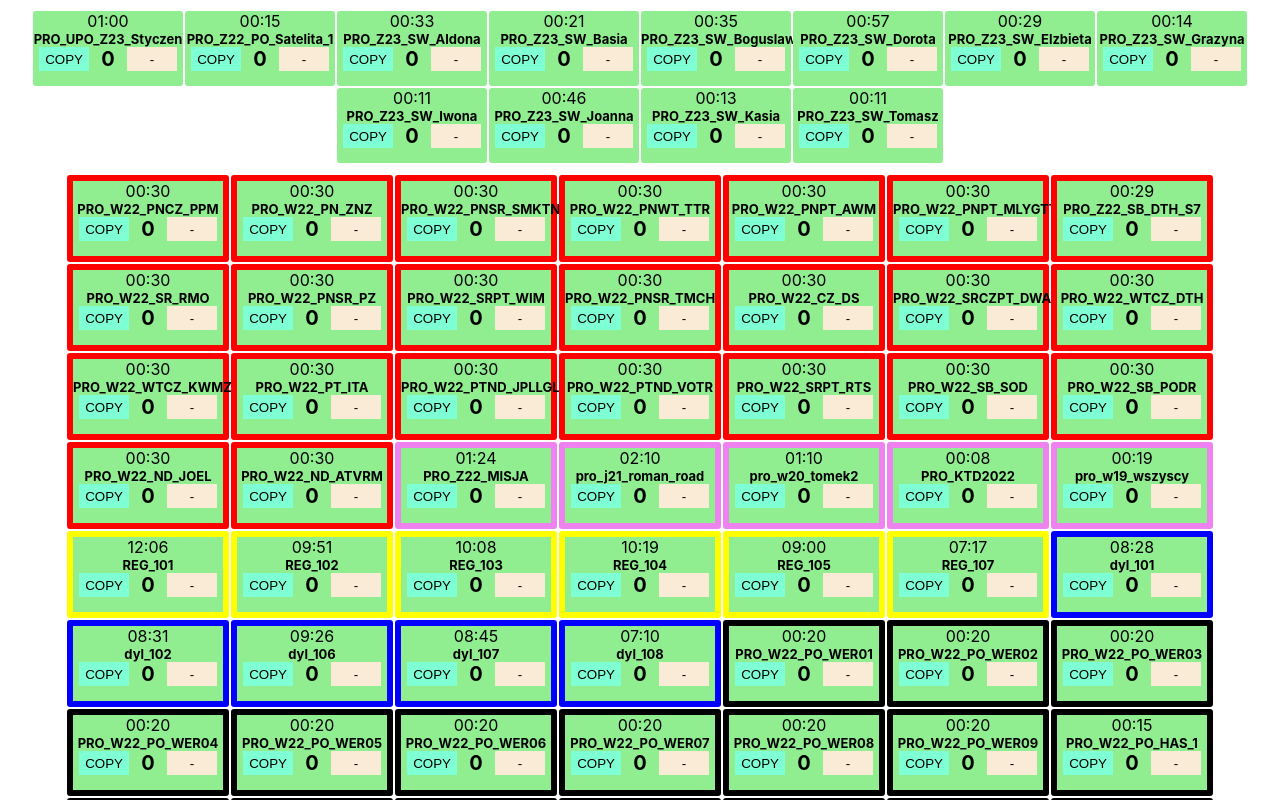
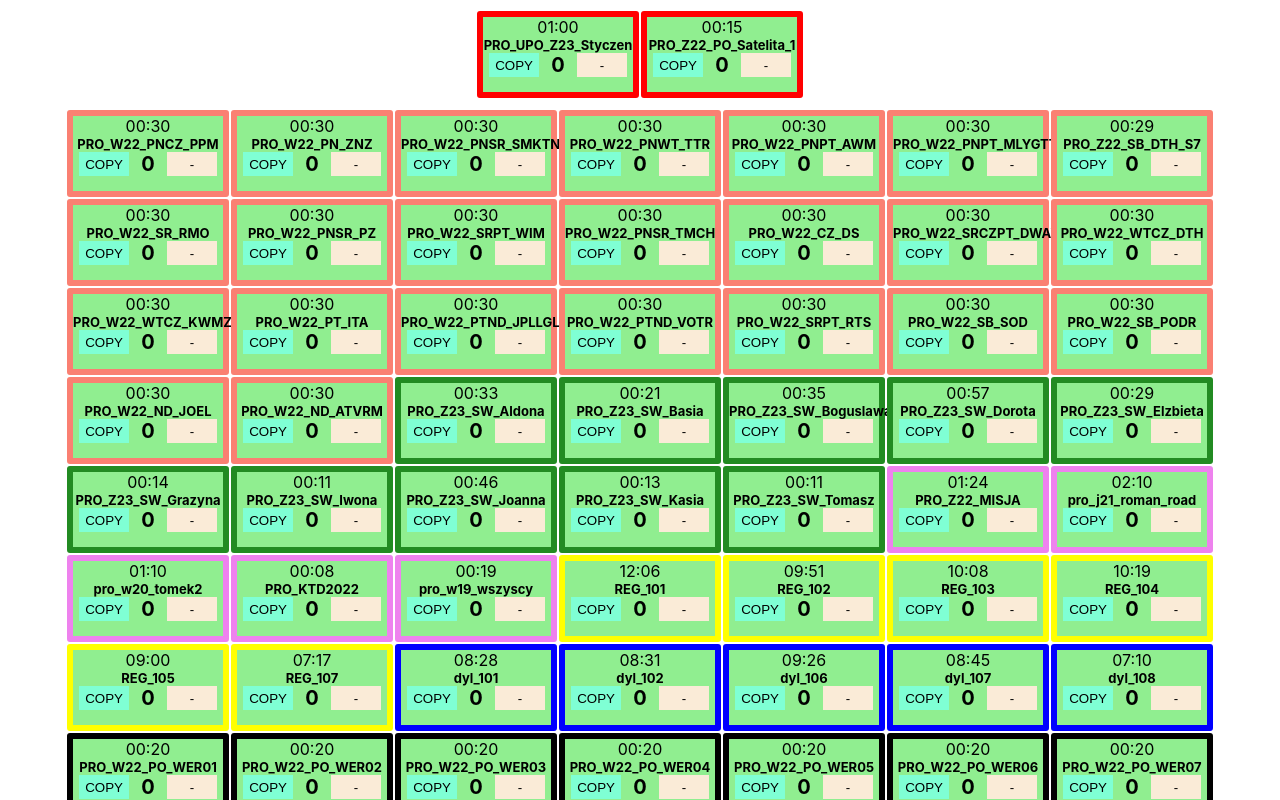
Before and after one commit to NorthWillov/rand-prog, a React (Create React App) app: page / in a window 1280 px wide. Shown: the top 800 px of the page. Built offline with nearby package versions, Linux system fonts and the light colour scheme; the HTML template or start-up script is replaced by a standard one.

Commit message:
Separate PRO_Z23

```diff
--- a/src/App.js
+++ b/src/App.js
@@ -10,14 +10,17 @@ function App() {
   const [progs, setProgs] = useState(programsDB);
 
   return (<>
-    <Required title={"REQUIRED"} progs={progs} setProgs={setProgs} />
+    <Required color={"red"} title={"REQUIRED"} progs={progs} setProgs={setProgs} />
 
     <div className="programs">
-      <Programs color={"red"} title={"PRO_WEEK"} progs={progs} setProgs={setProgs} />
+      <Programs color={"salmon"} title={"PRO_WEEK"} progs={progs} setProgs={setProgs} />
+      <Programs color={"forestgreen"} title={"PRO_Z23"} progs={progs} setProgs={setProgs} />
       <Programs color={"violet"} title={"PRO_LONG"} progs={progs} setProgs={setProgs} />
       <Programs color={"yellow"} title={"REG"} progs={progs} setProgs={setProgs} />
       <Programs color={"blue"} title={"DYL"} progs={progs} setProgs={setProgs} />
-      <Programs color={"black"} title={"PRO_PO"} progs={progs} setProgs={setProgs} />
+      <Programs color={"black"} title={"PRO_PO_WER"} progs={progs} setProgs={setProgs} />
+      <Programs color={"brown"} title={"PRO_PO_HAS"} progs={progs} setProgs={setProgs} />
+      <Programs color={"cornflowerblue"} title={"PRO_PO_LAF"} progs={progs} setProgs={setProgs} />
       <Programs color={"pink"} title={"UPOMNIKI"} progs={progs} setProgs={setProgs} />
       <Programs color={"orange"} title={"ID"} progs={progs} setProgs={setProgs} />
     </div>
--- a/src/Required.js
+++ b/src/Required.js
@@ -1,7 +1,7 @@
 import React, { useEffect, useState } from "react";
 import Program from "./Program";
 
-function Required({ title, progs, setProgs }) {
+function Required({ title, progs, setProgs, color }) {
   const [counter, setCounter] = useState(1);
 
   useEffect(() => {
@@ -53,6 +53,7 @@ function Required({ title, progs, setProgs }) {
         {progs[title].map((prog) => {
           return (
             <Program
+            color={color}
               counter={counter}
               key={prog.id}
               prog={prog}
--- a/src/db.js
+++ b/src/db.js
@@ -2,6 +2,9 @@ export default {
   REQUIRED: [
     { id: 1001, program: "PRO_UPO_Z23_Styczen", counter: 0, duration: "01:00" },
     { id: 1002, program: "PRO_Z22_PO_Satelita_1", counter: 0, duration: "00:15" },
+
+  ],
+  PRO_Z23: [
     { id: 1003, program: "PRO_Z23_SW_Aldona", counter: 0, duration: "00:33" },
     { id: 1004, program: "PRO_Z23_SW_Basia", counter: 0, duration: "00:21" },
     { id: 1005, program: "PRO_Z23_SW_Boguslawa", counter: 0, duration: "00:35" },
@@ -64,7 +67,7 @@ export default {
     { id: 46, program: "dyl_108", counter: 0, duration: "07:10" },
   ],
 
-  PRO_PO: [
+  PRO_PO_WER: [
     { id: 47, program: "PRO_W22_PO_WER01", counter: 0, duration: "00:20" },
     { id: 48, program: "PRO_W22_PO_WER02", counter: 0, duration: "00:20" },
     { id: 49, program: "PRO_W22_PO_WER03", counter: 0, duration: "00:20" },
@@ -74,9 +77,13 @@ export default {
     { id: 53, program: "PRO_W22_PO_WER07", counter: 0, duration: "00:20" },
     { id: 54, program: "PRO_W22_PO_WER08", counter: 0, duration: "00:20" },
     { id: 55, program: "PRO_W22_PO_WER09", counter: 0, duration: "00:20" },
+  ],
+  PRO_PO_HAS: [
     { id: 56, program: "PRO_W22_PO_HAS_1", counter: 0, duration: "00:15" },
     { id: 57, program: "PRO_W22_PO_HAS_2", counter: 0, duration: "00:15" },
     { id: 58, program: "PRO_W22_PO_HAS_3", counter: 0, duration: "00:15" },
+  ],
+  PRO_PO_LAF: [
     { id: 59, program: "PRO_W22_PO_LAF_1", counter: 0, duration: "00:56" },
     { id: 60, program: "PRO_W22_PO_LAF_2", counter: 0, duration: "01:32" },
     { id: 61, program: "PRO_W22_PO_LAF_3", counter: 0, duration: "01:22" },
@@ -84,6 +91,8 @@ export default {
     { id: 63, program: "PRO_W22_PO_LAF_5", counter: 0, duration: "01:16" },
     { id: 64, program: "PRO_W22_PO_LAF_6", counter: 0, duration: "01:32" },
   ],
+
+
 
   UPOMNIKI: [
     { id: 65, program: "PRO_W19_Heidi", counter: 0, duration: "00:06" },
```
